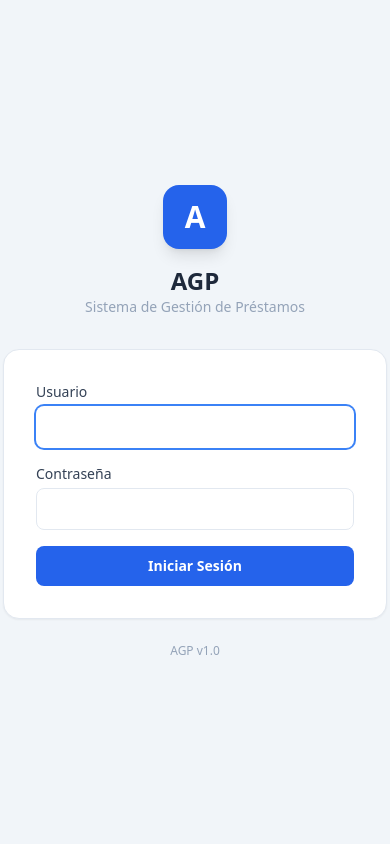
After one commit to Jaybraal/AGP, a Flask app: page /login in a window 390 px wide. The commit adds this page. Run offline with Flask 2, Linux system fonts and the light colour scheme.

Commit message:
feat: sistema de login con sesión Flask
- Login con usuario/contraseña hasheada (werkzeug) en tabla configuracion
- Credenciales por defecto: admin / agp2026
- before_request protege todas las rutas automáticamente
- Botón Cerrar Sesión en el sidebar con el nombre del usuario
- Sección Cambiar Contraseña en Configuración
- Template login.html limpio y responsivo

Co-Authored-By: Claude Sonnet 4.6 <noreply@anthropic.com>

```diff
--- a/app_web.py
+++ b/app_web.py
@@ -3,7 +3,8 @@
 import os, sys
 sys.path.insert(0, os.path.dirname(os.path.abspath(__file__)))
 
-from flask import Flask, render_template, request, redirect, url_for, flash
+from flask import Flask, render_template, request, redirect, url_for, flash, session
+from functools import wraps
 from datetime import date
 
 # En bundle PyInstaller los recursos están en sys._MEIPASS;
@@ -19,6 +20,40 @@ app = Flask(
     static_folder=os.path.join(_BASE, "static"),
 )
 app.secret_key = "agp-secret-2026"
+
+# ── Autenticación ─────────────────────────────────────────────────────────────
+
+_RUTAS_PUBLICAS = {"login", "static"}
+
+@app.before_request
+def verificar_sesion():
+    if request.endpoint in _RUTAS_PUBLICAS:
+        return
+    if not session.get("autenticado"):
+        return redirect(url_for("login"))
+
+@app.route("/login", methods=["GET", "POST"])
+def login():
+    if session.get("autenticado"):
+        return redirect(url_for("dashboard"))
+    if request.method == "POST":
+        from werkzeug.security import check_password_hash
+        from database.seed import get_config
+        usuario  = request.form.get("usuario", "").strip()
+        password = request.form.get("password", "")
+        usr_ok   = usuario == get_config("login_usuario")
+        pwd_ok   = check_password_hash(get_config("login_password_hash"), password)
+        if usr_ok and pwd_ok:
+            session["autenticado"] = True
+            session["usuario"]     = usuario
+            return redirect(url_for("dashboard"))
+        return render_template("login.html", error="Usuario o contraseña incorrectos.", usuario=usuario)
+    return render_template("login.html")
+
+@app.route("/logout", methods=["POST"])
+def logout():
+    session.clear()
+    return redirect(url_for("login"))
 
 # ── Filtros Jinja2 ────────────────────────────────────────────────────────────
 
@@ -394,6 +429,28 @@ def configuracion():
     return render_template("configuracion.html", conf=conf, tipos_tasa=TIPOS_TASA,
                            active_section="configuracion")
 
+# ── Cambiar contraseña ────────────────────────────────────────────────────────
+
+@app.route("/cambiar-password", methods=["POST"])
+def cambiar_password():
+    from werkzeug.security import check_password_hash, generate_password_hash
+    from database.seed import get_config, set_config
+    actual     = request.form.get("password_actual", "")
+    nueva      = request.form.get("password_nueva", "").strip()
+    confirmar  = request.form.get("password_confirmar", "").strip()
+    usuario    = request.form.get("usuario", "").strip()
+    if not check_password_hash(get_config("login_password_hash"), actual):
+        flash("La contraseña actual es incorrecta.", "danger")
+    elif len(nueva) < 4:
+        flash("La nueva contraseña debe tener al menos 4 caracteres.", "danger")
+    elif nueva != confirmar:
+        flash("Las contraseñas nuevas no coinciden.", "danger")
+    else:
+        set_config("login_usuario", usuario or get_config("login_usuario"))
+        set_config("login_password_hash", generate_password_hash(nueva))
+        flash("Contraseña actualizada correctamente.", "success")
+    return redirect(url_for("configuracion"))
+
 # ── Backup ────────────────────────────────────────────────────────────────────
 
 @app.route("/backup", methods=["POST"])
--- /dev/null
+++ b/templates/login.html
@@ -0,0 +1,58 @@
+<!DOCTYPE html>
+<html lang="es">
+<head>
+  <meta charset="UTF-8">
+  <meta name="viewport" content="width=device-width, initial-scale=1.0">
+  <title>AGP — Iniciar Sesión</title>
+  <script src="/static/js/tailwind.js"></script>
+  <link rel="stylesheet" href="/static/css/style.css">
+</head>
+<body class="min-h-screen bg-slate-100 flex items-center justify-center font-sans">
+
+  <div class="w-full max-w-sm">
+
+    <!-- Logo -->
+    <div class="text-center mb-8">
+      <div class="w-16 h-16 bg-blue-600 rounded-2xl flex items-center justify-center text-white font-bold text-3xl mx-auto mb-4 shadow-lg">A</div>
+      <h1 class="text-2xl font-bold text-slate-800">AGP</h1>
+      <p class="text-slate-400 text-sm">Sistema de Gestión de Préstamos</p>
+    </div>
+
+    <!-- Card -->
+    <div class="bg-white rounded-2xl border border-slate-200 shadow-sm p-8">
+
+      {% if error %}
+      <div class="mb-4 px-4 py-3 rounded-lg bg-red-50 border border-red-200 text-red-700 text-sm font-medium">
+        {{ error }}
+      </div>
+      {% endif %}
+
+      <form method="POST" action="/login">
+        <div class="space-y-4">
+
+          <div>
+            <label class="block text-sm font-medium text-slate-700 mb-1">Usuario</label>
+            <input type="text" name="usuario" value="{{ usuario or '' }}" autofocus autocomplete="username"
+                   class="w-full border border-slate-200 rounded-lg px-3 py-2.5 text-sm bg-white focus:outline-none focus:ring-2 focus:ring-blue-500 focus:border-transparent">
+          </div>
+
+          <div>
+            <label class="block text-sm font-medium text-slate-700 mb-1">Contraseña</label>
+            <input type="password" name="password" autocomplete="current-password"
+                   class="w-full border border-slate-200 rounded-lg px-3 py-2.5 text-sm bg-white focus:outline-none focus:ring-2 focus:ring-blue-500 focus:border-transparent">
+          </div>
+
+          <button type="submit"
+                  class="w-full py-2.5 bg-blue-600 text-white rounded-lg font-semibold text-sm hover:bg-blue-700 transition-colors mt-2">
+            Iniciar Sesión
+          </button>
+
+        </div>
+      </form>
+    </div>
+
+    <p class="text-center text-xs text-slate-400 mt-6">AGP v1.0</p>
+  </div>
+
+</body>
+</html>
```
Also changed, not shown: database/seed.py (+13 -0 lines), templates/base.html (+11 -3 lines), templates/configuracion.html (+36 -0 lines).
